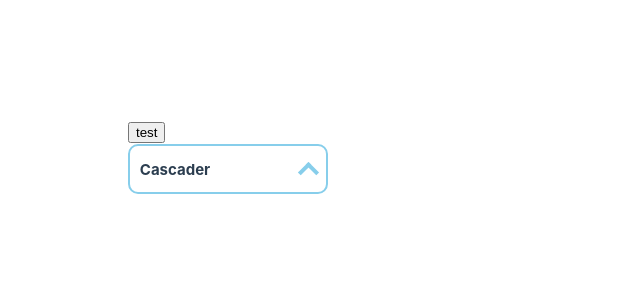
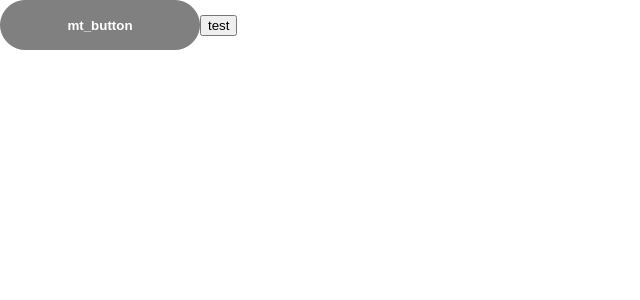
Before and after one commit to TsOrigami/MinatoUI--forVue3, a Vue app: page / in a window 1280 px wide. Shown: the top 300 px of the page, without its empty margins (0-640 px from the left). Built offline with nearby package versions, Linux system fonts and the light colour scheme.

Commit message:
ver 1.0.5

```diff
--- a/src/App.vue
+++ b/src/App.vue
@@ -1,10 +1,14 @@
 <script setup>
+
+//这个页面用于测试
+
 import { ref, onMounted } from 'vue'
 import mt_table from './components/mt-table.vue'
 import mt_select from './components/mt-select.vue'
 import mt_btnGroup from './components/mt-btnGroup.vue'
 import { get, post, put, del } from './components/axiosBag'
 import mt_cascader from './components/mt-cascader.vue'
+import mt_button from './components/mt-button.vue'
 import axios from 'axios'
 
 const data = ref([])
@@ -42,18 +46,22 @@ const selectValue = ref()
 //   });
 // })
 
-const test = () => {
-  console.log(selectValue.value.getSelect())
-}
+// const test = () => {
+//   console.log(selectValue.value.getSelect())
+// }
 
-const clickBtns = (index) => {
-  console.log(index)
-}
+// const clickBtns = (index) => {
+//   console.log(index)
+// }
 
-async function postTest() {
-  await post('/post', { 'num': 1 }).then(response => {
-    console.log(response)
-  })
+// async function postTest() {
+//   await post('/post', { 'num': 1 }).then(response => {
+//     console.log(response)
+//   })
+// }
+
+const aaa = () =>{
+  alert("AAA")
 }
 
 </script>
@@ -67,11 +75,12 @@ async function postTest() {
     <div style="position: absolute; left: 20%;">
       <mt_btnGroup :btns="btns" :method="clickBtns" />
     </div> -->
-    <div style="position: absolute; left: 10%; top: 10%;">
+    <!-- <div style="position: absolute; left: 10%; top: 10%;">
       <mt_cascader defaultNode="Cascader" />
-    </div>
+    </div> -->
     <!-- <button @click="test">Test</button>
     <button @click="postTest">Post</button> -->
+    <mt_button height='50' width='200' type="info" @click="aaa" round>mt_button</mt_button>
   </div>
 </template>
 
--- /dev/null
+++ b/src/components/mt-button.vue
@@ -0,0 +1,138 @@
+<script setup>
+
+//1.组件名称：mt-button
+//2.组件功能：按钮组件，可以设置按钮的样式、大小、类型、是否禁用等属性
+//3.组件属性：
+//   disable：是否禁用按钮，可选值：true、false。直接在调用时使用disable属性，默认为false
+//   height：按钮高度，可选值：Number、String，默认为100
+//   width：按钮宽度，可选值：Number、String，默认为40
+//   type：按钮类型，可选值：default、primary、success、info、warning、danger，默认为default
+//   round：是否为圆形按钮，可选值：true、false。直接在调用时使用round属性，默认为false
+//5.组件插槽：
+//   default：按钮内容，默认为空
+//6.组件样式：
+//   默认样式：白色背景，黑色边框，黑色字体
+//   primary样式：蓝色背景，蓝色边框，白色字体
+//   success样式：绿色背景，绿色边框，白色字体
+//   info样式：浅蓝色背景，浅蓝色边框，白色字体
+//   warning样式：黄色背景，黄色边框，白色字体
+//   danger样式：红色背景，红色边框，白色字体
+//7.组件示例：
+//   <mt-button width="50" height="150">按钮</mt-button>
+//   <mt-button type="primary" round>按钮</mt-button>
+//   <mt-button type="success" disable>按钮</mt-button>
+
+import { ref, defineProps, watch, onMounted, nextTick } from 'vue'
+
+const data = defineProps({
+    disable: {
+        type: Boolean,
+        default: false
+    },
+    height: {
+        type: [Number, String],
+        default :100
+    },
+    width: {
+        type: [Number, String],
+        default: 40
+    },
+    type: {
+        type: String,
+        default: "default"
+    },
+    round:{
+        type: Boolean,
+        default: false
+    }
+})
+
+const test = () =>{
+    console.log(document.getElementById("mt_button").offsetHeight)
+    console.log(document.getElementById("mt_button").offsetWidth)
+    console.log(data.height)
+    console.log(data.width)
+}
+
+</script>
+
+<template>
+    <div>
+        <button id="mt_button"
+            :class = type :style="{'height': height+'px', 'width':width+'px', 'borderRadius': round? height*5 +'px': height*0.25 + 'px'}" :disabled="disable">
+            <span v-if="$slots.default" style="font-weight: bold;">
+                <slot></slot>
+            </span>
+        </button>
+        <button @click="test">test</button>
+    </div>
+</template>
+
+<style scoped>
+
+.default{
+    background-color: white;
+    border: 1px solid black;
+    color: black;
+    transition-duration: 0.4s;
+}
+
+.default:Hover{
+    background-color: #66FFFF;
+}
+
+.primary{
+    background-color: #3399FF;
+    border: 1px solid #0080FF;
+    color: white;
+    transition-duration: 0.4s;
+}
+
+.primary:hover{
+    background-color: #66B2FF;
+}
+
+.success{
+    background-color: #00FF00;
+    border: 1px solid #00CC00;
+    color: white;
+    transition-duration: 0.4s;
+}
+
+.success:hover{
+    background-color: #99FF99;
+}
+
+.info{
+    background-color: #808080;
+    border: 1px solid gray;
+    color: white;
+    transition-duration: 0.4s;
+}
+
+.info:Hover{
+    background-color: #A0A0A0;
+}
+
+.warning{
+    background-color: #80FF00;
+    border: 1px solid #99FF33;
+    color: white;
+    transition-duration: 0.4s;
+}
+
+.warning:hover{
+    background-color: #CCFF99;
+}
+
+.danger{
+    background-color: #FF3333;
+    border: 1px solid #FF0000;
+    color: white;
+    transition-duration: 0.4s;
+}
+
+.danger:hover{
+    background-color: #FF9999;
+}
+</style>
```
